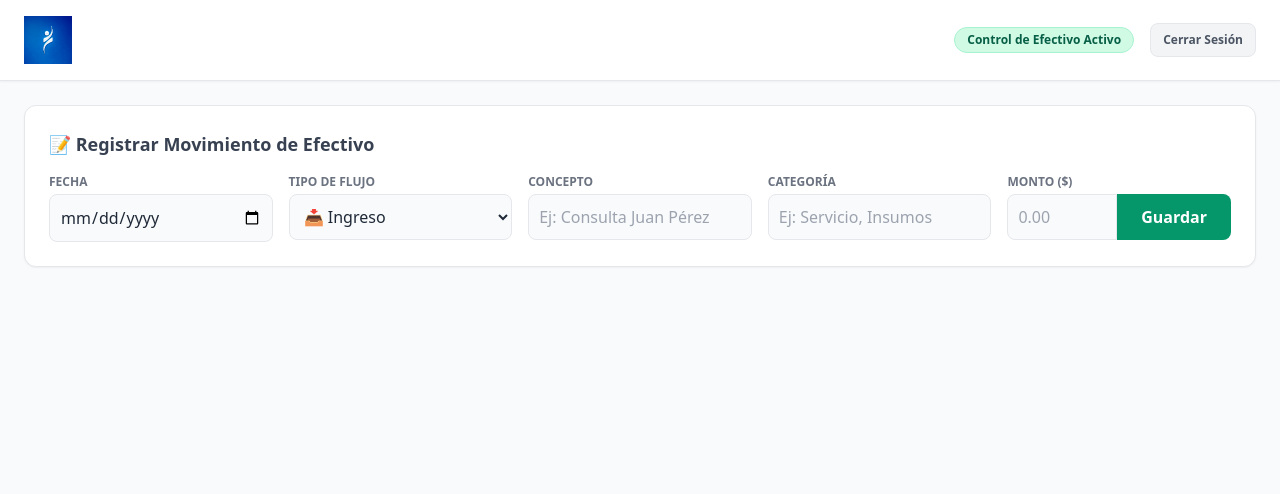
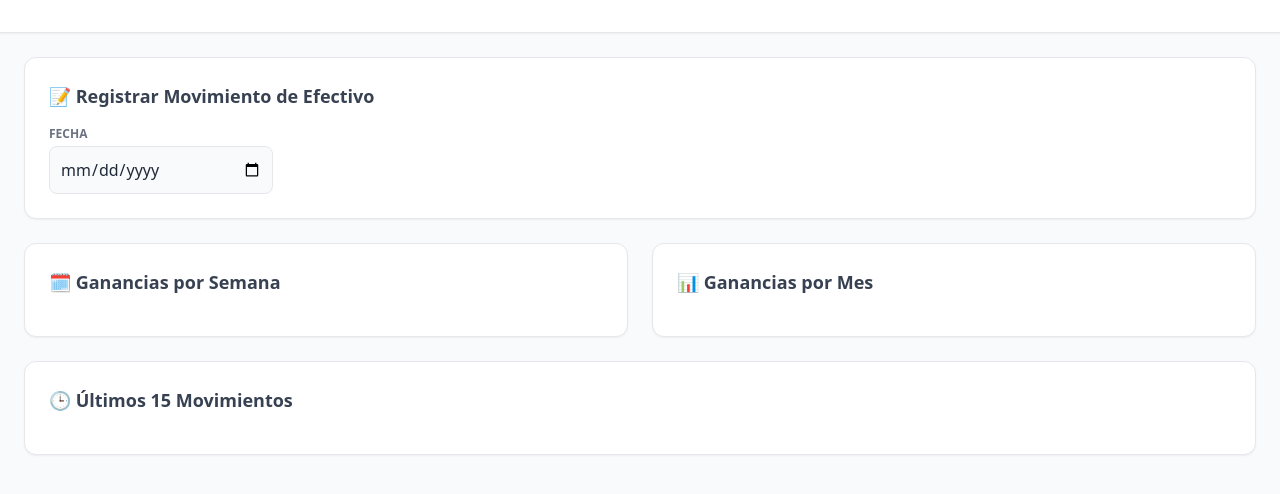
Before and after one commit to xlink1729-cloud/Caja-clinica, a FastAPI app: page / in a window 1280 px wide. Shown: the top 494 px of the page. Run offline with FastAPI, Linux system fonts and the light colour scheme; the visitor is signed in with stand-in values (Sample User, id 1); data that the repository does not hold is empty; some libraries are stand-ins or nearby versions.

Commit message:
Update control_caja.html

```diff
--- a/templates/control_caja.html
+++ b/templates/control_caja.html
@@ -9,27 +9,11 @@
 <body class="bg-gray-50 text-gray-800 font-sans">
 
     <header class="bg-white shadow-sm border-b border-gray-200 py-4 px-6 flex justify-between items-center">
-        <div class="flex items-center gap-3">
-            <div class="relative">
-                <img src="/static/logo.jpg" alt="Logo {{ CLINIC_NAME }}" class="h-12 w-auto object-contain">
-            </div>
-        </div>
-        <div class="flex items-center gap-4">
-            <span class="hidden md:inline-block bg-emerald-100 text-emerald-800 text-xs font-semibold px-3 py-1 rounded-full border border-emerald-200">
-                Control de Efectivo Activo
-            </span>
-            <a href="/logout" class="text-xs bg-gray-100 hover:bg-red-50 hover:text-red-600 text-gray-600 font-bold px-3 py-2 rounded-lg border border-gray-200 transition">
-                Cerrar Sesión
-            </a>
-        </div>
-    </header>
+        </header>
 
     <main class="max-w-7xl mx-auto p-4 md:p-6 space-y-6">
-
         {% if mensaje %}
-        <div class="p-4 bg-emerald-500 text-white rounded-lg shadow-md font-medium">
-            {{ mensaje }}
-        </div>
+        <div class="p-4 bg-emerald-500 text-white rounded-lg shadow-md font-medium">{{ mensaje }}</div>
         {% endif %}
 
         <section class="bg-white p-6 rounded-xl shadow-sm border border-gray-200">
@@ -39,31 +23,21 @@
                     <label class="block text-xs font-bold uppercase text-gray-500 mb-1">Fecha</label>
                     <input type="date" name="fecha" required class="w-full p-2.5 border rounded-lg bg-gray-50 focus:ring-2 focus:ring-emerald-500 outline-none">
                 </div>
-                <div>
-                    <label class="block text-xs font-bold uppercase text-gray-500 mb-1">Tipo de flujo</label>
-                    <select name="tipo" class="w-full p-2.5 border rounded-lg bg-gray-50 focus:ring-2 focus:ring-emerald-500 outline-none">
-                        <option value="INGRESO">📥 Ingreso</option>
-                        <option value="EGRESO">📤 Egreso</option>
-                    </select>
-                </div>
-                <div>
-                    <label class="block text-xs font-bold uppercase text-gray-500 mb-1">Concepto</label>
-                    <input type="text" name="concepto" required placeholder="Ej: Consulta Juan Pérez" class="w-full p-2.5 border rounded-lg bg-gray-50 focus:ring-2 focus:ring-emerald-500 outline-none">
-                </div>
-                <div>
-                    <label class="block text-xs font-bold uppercase text-gray-500 mb-1">Categoría</label>
-                    <input type="text" name="categoria" required placeholder="Ej: Servicio, Insumos" class="w-full p-2.5 border rounded-lg bg-gray-50 focus:ring-2 focus:ring-emerald-500 outline-none">
-                </div>
-                <div>
-                    <label class="block text-xs font-bold uppercase text-gray-500 mb-1">Monto ($)</label>
-                    <div class="flex">
-                        <input type="number" step="0.01" name="monto" required placeholder="0.00" class="w-full p-2.5 border rounded-l-lg bg-gray-50 focus:ring-2 focus:ring-emerald-500 outline-none">
-                        <button type="submit" class="bg-emerald-600 hover:bg-emerald-700 text-white font-bold px-6 rounded-r-lg transition">Guardar</button>
-                    </div>
-                </div>
-            </form>
+                </form>
         </section>
 
-        </main>
+        <div class="grid grid-cols-1 lg:grid-cols-2 gap-6">
+            <div class="bg-white p-6 rounded-xl shadow-sm border border-gray-200">
+                <h2 class="text-lg font-semibold mb-4 text-gray-700">🗓️ Ganancias por Semana</h2>
+                </div>
+            <div class="bg-white p-6 rounded-xl shadow-sm border border-gray-200">
+                <h2 class="text-lg font-semibold mb-4 text-gray-700">📊 Ganancias por Mes</h2>
+                </div>
+        </div>
+
+        <section class="bg-white p-6 rounded-xl shadow-sm border border-gray-200">
+            <h2 class="text-lg font-semibold mb-4 text-gray-700">🕒 Últimos 15 Movimientos</h2>
+            </section>
+    </main>
 </body>
 </html>
```
